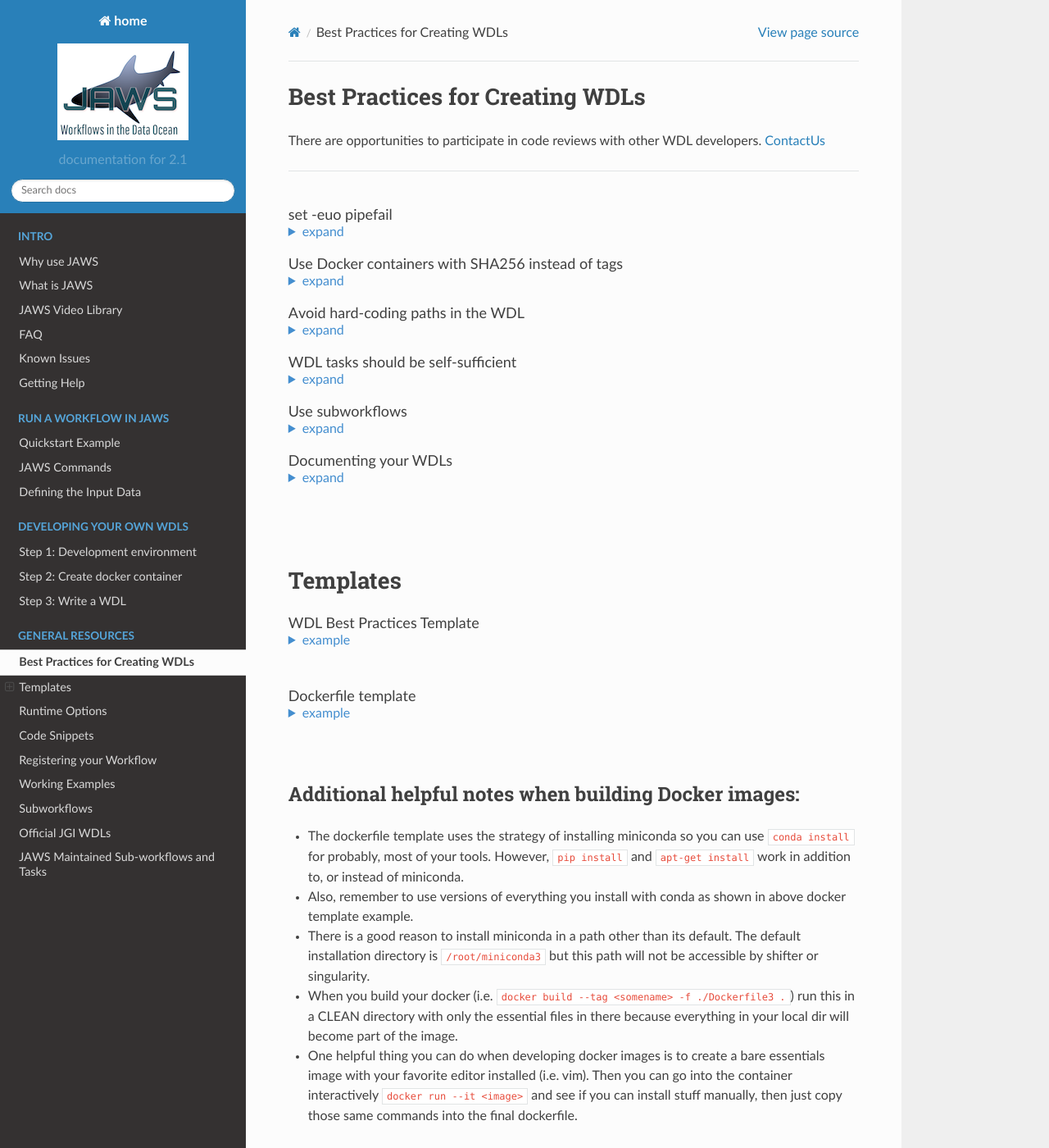
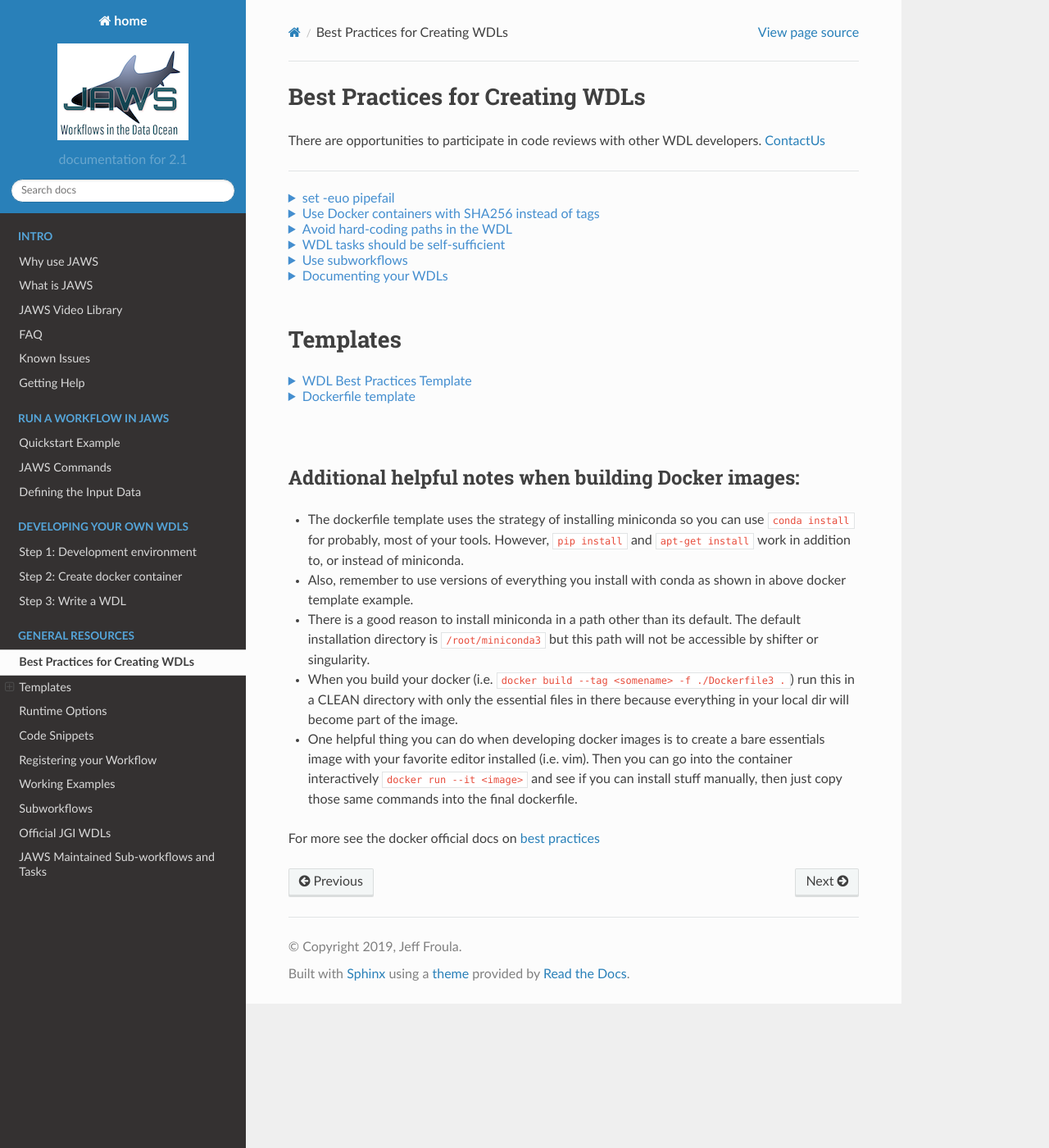
Before and after one commit to JGI-Bioinformatics/jaws, a Sphinx documentation site: the page built from docs/sphinx/source/Intro/best_practices.rst, in a window 1280 px wide and 1400 px high. Shown: the whole window at 82% size. Built offline with Sphinx 7.4.7 and the Read the Docs theme 2.0.0, drawn with Linux system fonts in a browser that asks for light colours.

Commit message:
new formatting

```diff
--- a/docs/sphinx/source/Intro/best_practices.rst
+++ b/docs/sphinx/source/Intro/best_practices.rst
@@ -12,14 +12,10 @@ There are opportunities to participate in code reviews with other WDL developers
 
 .. raw:: html
 
-   <br><font class="listsize";> set -euo pipefail</font>
    <details>
-   <summary style="color: #448ecf";>expand</summary>
+   <summary style="color: #448ecf";>set -euo pipefail</summary>
 
    <p class="textborder">
-    This command can be useful when used at the begining of the command{} section in your WDL. This command will help capture errors at the point where they occur in your unix code, rather than having the commands run beyond where the error happened, since this makes debugging more difficult.  Another way of saying it is that the wdl-task will use the error code from the last command even if an ealier command failed.  However, the <b>set -euo pipefail</b> command can cause the task to exit without any error printed stderr, so it is not always appropriate to use.
-    <br>
-    <br>
     The <b>set -euo pipefail</b> command is actually a composition of three tests.
     <br>
     <br>For example:
@@ -27,13 +23,15 @@ There are opportunities to participate in code reviews with other WDL developers
     <br>use <b>set -u</b> to exit when your script tries to use undeclared variables.
     <br>use <b>set -o pipefail</b> in scripts to catch failures in "cat myfile" in e.g. "cat myfile | grep id". Instead of the successful error code from grep id getting returned, we get a non-zero exit code from cat myfile
     <br>use <b>set -x</b> to trace what gets executed. Useful for debugging.
+
+    <br><br>
+    This command can be useful when used at the begining of the command{} section in your WDL. This command will help capture errors at the point where they occur in your unix code, rather than having the commands run beyond where the error happened, since this makes debugging more difficult.  Another way of saying it is that, without set -e, the wdl-task will use the error code from the last command even if an ealier command failed.  However, the <b>set -euo pipefail</b> command can cause the task to exit without any error printed stderr, so it is not always appropriate to use.
    </p>
 
    </details>
 
-   <br><font class="listsize"> Use Docker containers with SHA256 instead of tags</font>
    <details>
-   <summary style="color: #448ecf";>expand</summary>
+   <summary style="color: #448ecf";>Use Docker containers with SHA256 instead of tags</summary>
 
    <p class="textborder">
     <br>1. The running environment and required scripts should be encapsulated in a docker image.
@@ -60,17 +58,12 @@ There are opportunities to participate in code reviews with other WDL developers
     docker inspect --format='{{.RepoDigests}}' ubuntu:20.04
     ubuntu@sha256:47f14534bda344d9fe6ffd6effb95eefe579f4be0d508b7445cf77f61a0e5724
 
-
-
 .. raw:: html
 
    </details>
 
-.. raw:: html
-
-   <br><font class="listsize"> Avoid hard-coding paths in the WDL</font>
    <details>
-   <summary style="color: #448ecf";>expand</summary>
+   <summary style="color: #448ecf";>Avoid hard-coding paths in the WDL</summary>
 
    <p class="textborder">
     Paths to files or directories should be put into the inputs.json file, not the WDL. The exeption to this rule are docker images which <i>should</i> be hard-coded so the WDL contains information about the version of the docker container.
@@ -78,10 +71,8 @@ There are opportunities to participate in code reviews with other WDL developers
 
    </details>
 
-
-   <br><font class="listsize"> WDL tasks should be self-sufficient</font>
    <details>
-   <summary style="color: #448ecf";>expand</summary>
+   <summary style="color: #448ecf";>WDL tasks should be self-sufficient</summary>
 
    <p class="textborder">
     <br>1. Imagine the WDL task as a wrapper script, it should be able to run independently of the pipeline. This means that a script should explicitly list all required input files as arguments and not assume some input files already exist in the current working directory.
@@ -104,12 +95,8 @@ There are opportunities to participate in code reviews with other WDL developers
 
     </details>
 
-
-.. raw:: html
-
-   <br><font class="listsize"> Use subworkflows</font>
    <details>
-   <summary style="color: #448ecf";>expand</summary>
+   <summary style="color: #448ecf";>Use subworkflows</summary>
 
    <p class="textborder">
    Consider using subworkflows if organizing tasks that way makes the main workflow more understandable, reusable, and maintainable. Even a single task can be its own workflow.
@@ -177,11 +164,8 @@ There are opportunities to participate in code reviews with other WDL developers
 
    </details>
 
-.. raw:: html
-
-   <br><font class="listsize"> Documenting your WDLs</font>
    <details>
-   <summary style="color: #448ecf";>expand</summary>
+   <summary style="color: #448ecf";>Documenting your WDLs</summary>
 
    <p class="textborder">
     The best way to document your WDLs is with a README.md that is in the same repository as the WDL. However, adding "metadata" sections in the WDL is also best practice since you will hard-code some relevant information this way, like author, contact info, etc.  See the WDL template as an example.
@@ -192,18 +176,14 @@ There are opportunities to participate in code reviews with other WDL developers
    </details>
 |
 
-|
-
 =========
 Templates
 =========
 
-
 .. raw:: html
 
-    <font class="listsize">WDL Best Practices Template</font>
     <details>
-    <summary style="color: #448ecf";>example</summary>
+    <summary style="color: #448ecf";>WDL Best Practices Template</summary>
 
 .. code-block:: text
 
@@ -303,13 +283,8 @@ Templates
 
     </details>
 
-|
-
-.. raw:: html
-
-    <font class="listsize">Dockerfile template</font>
     <details>
-    <summary style="color: #448ecf";>example</summary>
+    <summary style="color: #448ecf";>Dockerfile template</summary>
 
 .. code-block:: text
 
```
